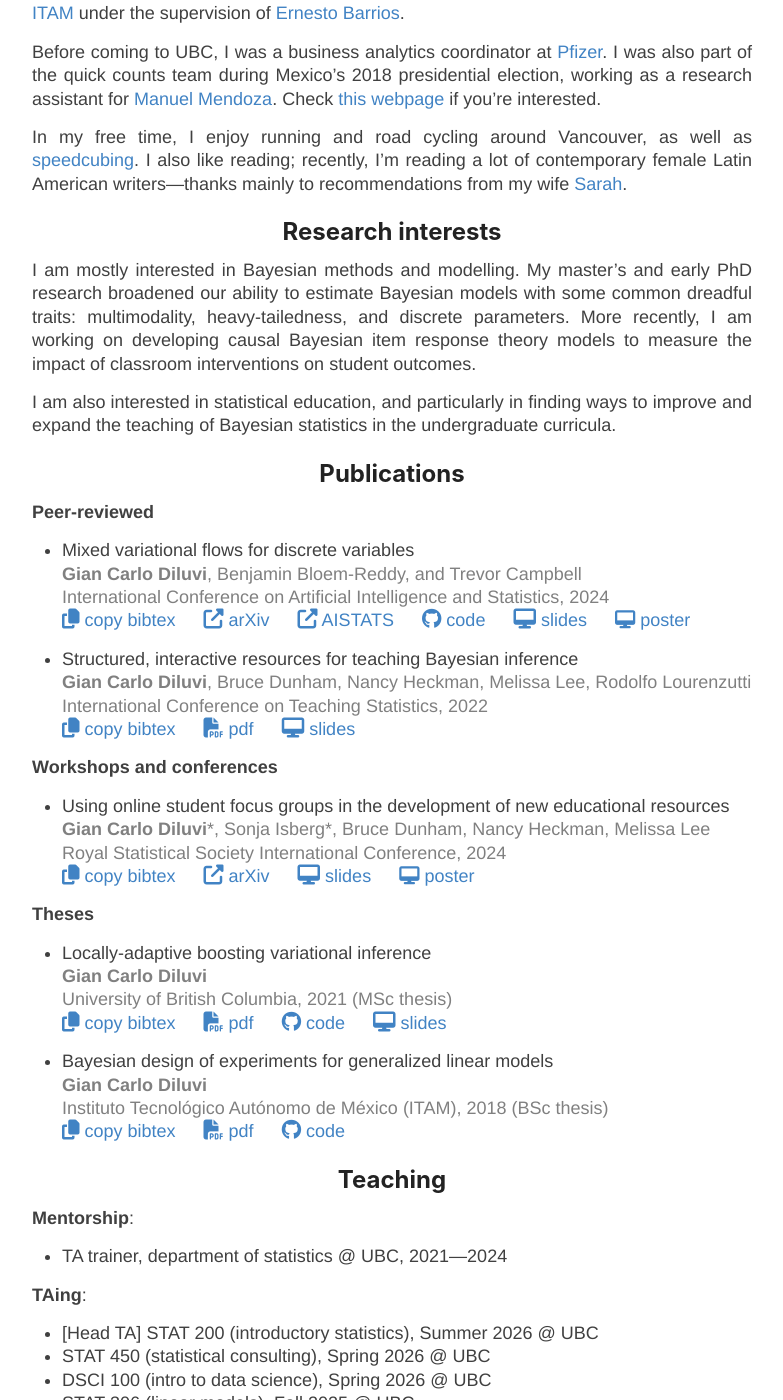
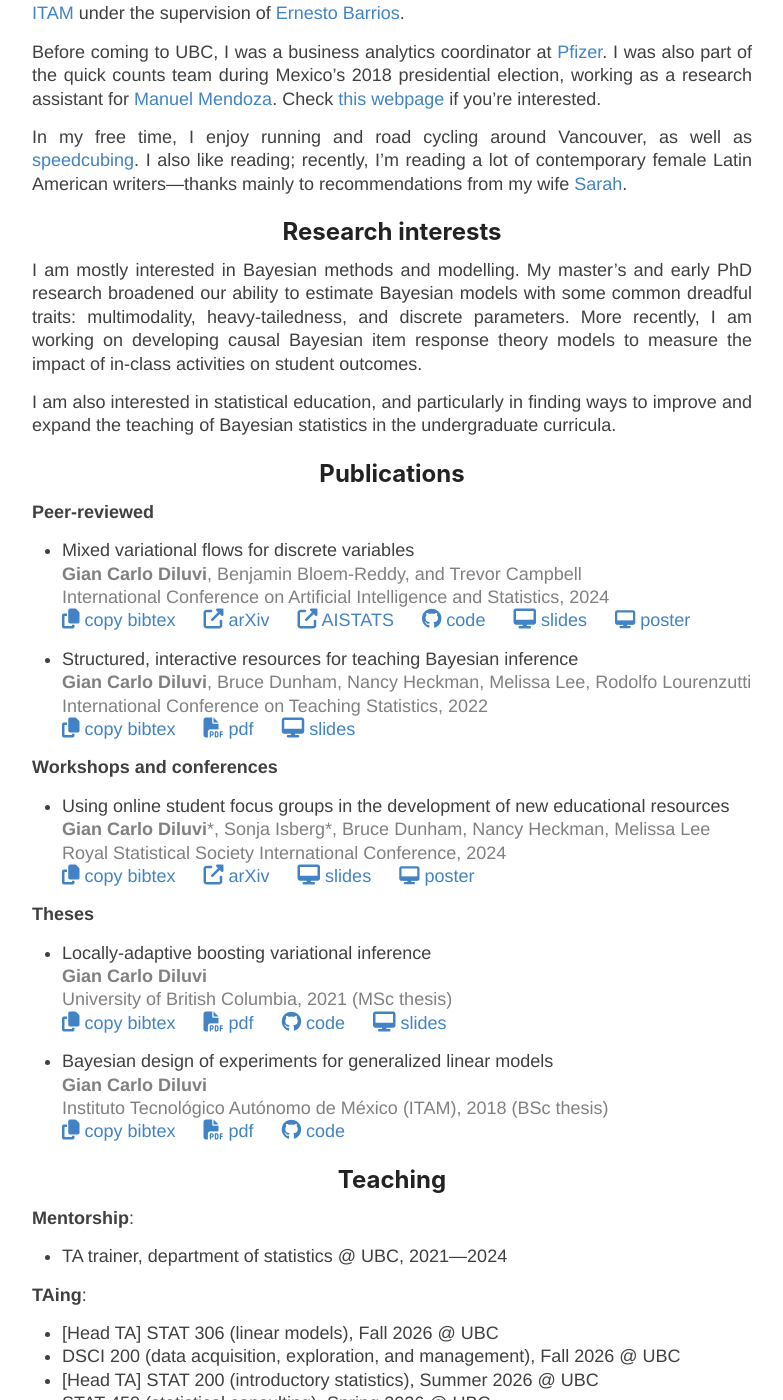
Before and after one commit to giankdiluvi/giankdiluvi.github.io, a Jekyll site: the page built from index.md, in a window 1280 px wide and 1400 px high, scrolled down 618 px. Shown: the whole window, without its empty margins (248-1031 px from the left). Built offline with Jekyll 4.4.1, drawn with Linux system fonts in a browser that asks for light colours; nearby versions of some CDN libraries.

Commit message:
add new tas, update research

```diff
--- a/index.md
+++ b/index.md
@@ -35,7 +35,7 @@ My master's and early PhD research broadened our ability to
 estimate Bayesian models with some common dreadful traits:
 multimodality, heavy-tailedness, and discrete parameters.
 More recently, I am working on developing causal Bayesian item response theory models
-to measure the impact of classroom interventions on student outcomes.
+to measure the impact of in-class activities on student outcomes.
 
 I am also interested in statistical education,
 and particularly in finding ways to improve and expand
@@ -251,6 +251,8 @@ teach Bayesian inference has been accepted at [ICOTS](https://icots.info/11/)!
 - TA trainer, department of statistics @ UBC, 2021&mdash;2024
 
 **TAing**:
+- [Head TA] STAT 306 (linear models), Fall 2026 @ UBC
+- DSCI 200 (data acquisition, exploration, and management), Fall 2026 @ UBC
 - [Head TA] STAT 200 (introductory statistics), Summer 2026 @ UBC
 - STAT 450 (statistical consulting), Spring 2026 @ UBC
 - DSCI 100 (intro to data science), Spring 2026 @ UBC
```
Also changed, not shown: 1 other file.
